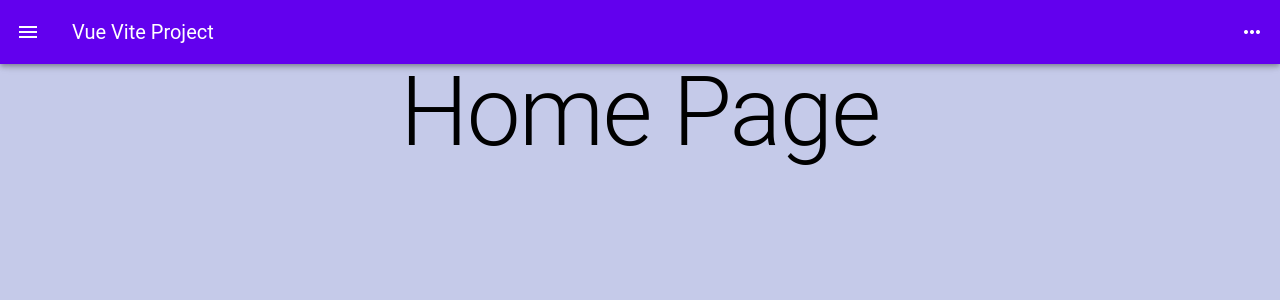
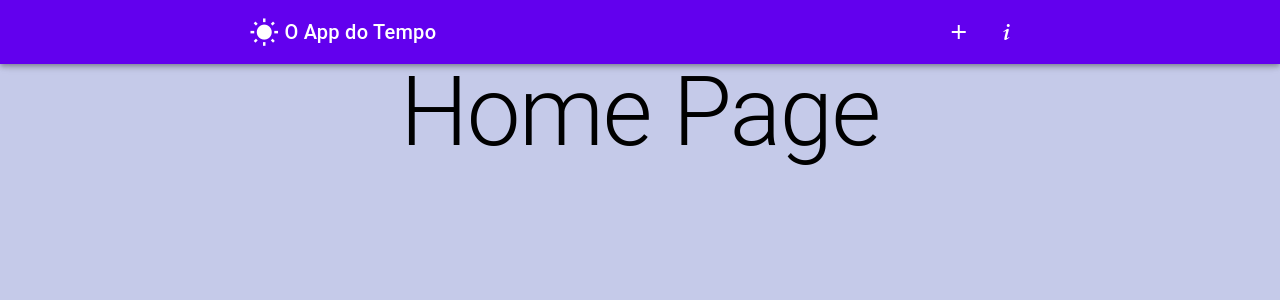
Before and after one commit to betogroo/vite-weather, a Vue app: page / in a window 1280 px wide. Shown: the top 300 px of the page. Built offline with nearby package versions, Linux system fonts and the light colour scheme.

Commit message:
refactor: remove navigation-drawer

```diff
--- a/src/App.vue
+++ b/src/App.vue
@@ -1,16 +1,8 @@
-<script setup lang="ts">
-import { ref } from 'vue'
-
-const drawerActive = ref(false)
-const toggleDrawer = () => {
-  drawerActive.value = !drawerActive.value
-}
-</script>
+<script setup lang="ts"></script>
 
 <template>
   <v-app class="bg-indigo-lighten-4">
-    <AppBar @toggle-drawer="toggleDrawer" />
-    <AppNavigationDrawer :drawerActive="drawerActive" />
+    <AppBar />
     <v-main>
       <RouterView />
     </v-main>
--- a/src/components/app/AppBar.vue
+++ b/src/components/app/AppBar.vue
@@ -1,12 +1,24 @@
-<script setup lang="ts">
-defineEmits(['toggle-drawer'])
-</script>
+<script setup lang="ts"></script>
 <template>
   <v-app-bar color="primary">
-    <v-app-bar-nav-icon @click="$emit('toggle-drawer')"></v-app-bar-nav-icon>
-    <v-app-bar-title>Vue Vite Project</v-app-bar-title>
+    <v-spacer></v-spacer>
+    <h1 class="text-h6">
+      <router-link
+        class="text-white text-decoration-none"
+        :to="{ name: 'HomeView' }"
+      >
+        <v-icon>mdi-white-balance-sunny</v-icon>
+        O App do Tempo
+      </router-link>
+    </h1>
+    <v-spacer></v-spacer>
+    <v-spacer></v-spacer>
     <v-btn icon>
-      <v-icon>mdi-dots-horizontal</v-icon>
+      <v-icon>mdi-plus</v-icon>
     </v-btn>
+    <v-btn icon>
+      <v-icon>mdi-information-variant</v-icon>
+    </v-btn>
+    <v-spacer></v-spacer>
   </v-app-bar>
 </template>
--- a/src/components/app/AppNavigationDrawer.vue
+++ /dev/null
@@ -1,20 +0,0 @@
-<script setup lang="ts">
-import { ref, watch } from 'vue'
-
-interface Props {
-  drawerActive: boolean
-}
-const props = withDefaults(defineProps<Props>(), {
-  drawerActive: true
-})
-const drawerActive = ref(false)
-watch(
-  () => props.drawerActive,
-  () => {
-    drawerActive.value = !drawerActive.value
-  }
-)
-</script>
-<template>
-  <v-navigation-drawer app v-model="drawerActive"></v-navigation-drawer>
-</template>
```
